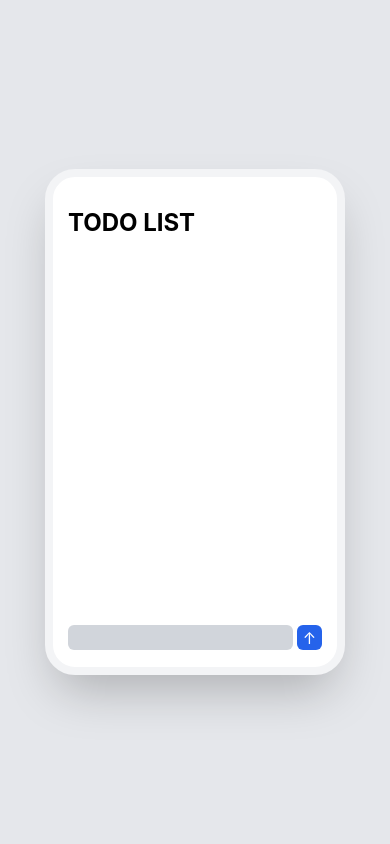
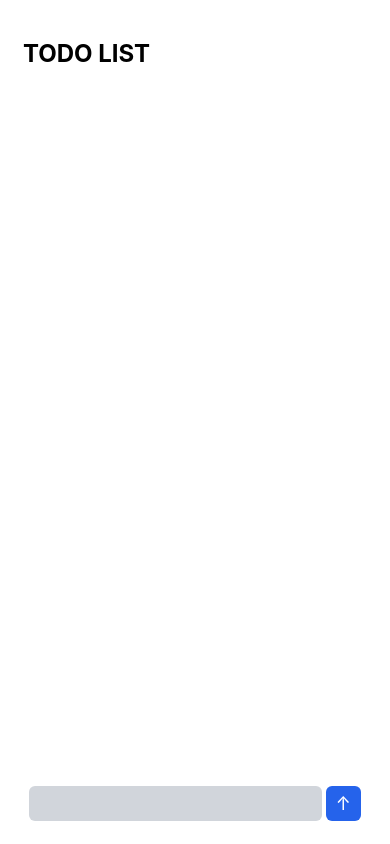
Before and after one commit to nohpaper/one_todo_list, a React (Create React App) app: page / in a window 390 px wide. Built offline with nearby package versions, Linux system fonts and the light colour scheme.

Commit message:
feat: delete 기능 및 모바일 css

```diff
--- a/src/App.js
+++ b/src/App.js
@@ -2,7 +2,7 @@ import OneTodo from "./components/todo";
 
 function App() {
   return (
-    <div className="App w-[100%] h-[100vh] flex items-center justify-center bg-gray-200">
+    <div className="App w-[100%] h-[100vh] flex items-center justify-center bg-gray-200 max-md:h-[100svh] max-md:items-start">
       <OneTodo/>
     </div>
   );
--- a/src/components/todo.js
+++ b/src/components/todo.js
@@ -3,18 +3,19 @@ import {useState} from "react";
 export default function OneTodo(){
     const [inputContent, setInputContent] = useState("");
     const [data, setData] = useState([]);
+    const dataSend = () => {
+      if(inputContent !== ""){
+        setData((prev)=>[...prev, {content:inputContent, isDone:false, isDelete:false}]);
+        setInputContent("");
+      }
+    }
 
-    /** TODO::
-     *      1. enter 입력 시 input value send
-     *      2. input focus css
-     *      3. delete 기능
-     * */
     return (
-        <div className="wrap w-[300px] h-[60vh] border-8 border-gray-100 rounded-[30px] bg-white shadow-2xl">
+        <div className="wrap w-[300px] h-[60vh] relative border-8 border-gray-100 rounded-[30px] bg-white shadow-2xl max-md:w-[100%] max-md:h-[100svh] max-md:rounded-[0] max-md:border-white">
             <h4 className="pt-[30px] pl-[15px] text-2xl font-bold">TODO LIST</h4>
             <div className="min-h-[calc(60vh-135px)] pt-[20px] box-border">
                 {data.map(function(data, index){
-                    return <div key={index} className="w-[100%] flex justify-between relative px-[10px] mt-[5px] box-border">
+                    return !data.isDelete ? <div key={index} className="w-[100%] flex justify-between relative px-[10px] mt-[5px] box-border">
                         <div>
                             <input type="checkbox" id={index} checked={data.isDone}
                              className="absolute top-0 left-0 opacity-0"
@@ -36,20 +37,25 @@ export default function OneTodo(){
                         <button type="button" className="
                           w-[25px] h-[25px] text-red-600 text-[13px] border-[1px] border-white rounded-md bg-white
                           hover:shadow-md hover:border-gray-100
-                        ">X</button>
-                    </div>
+                        "
+                        onClick={()=>{
+                            setData((prev)=>{
+                                return prev.map((task, idx)=>
+                                  idx === index ? {...task, isDelete: !task.isDelete} : task
+                                )
+                            });
+                        }}
+                        >X</button>
+                    </div> : null
                 })}
             </div>
-            <div className="flex items-center justify-center gap-1 pt-[15px] overflow-hidden">
-                <input type="text" className="w-[225px] h-[25px] rounded-md bg-gray-300" value={inputContent} onChange={(e)=>{
+            <div className="flex items-center justify-center gap-1 pt-[15px] overflow-hidden box-border max-md:w-[100%] max-md:absolute max-md:bottom-0 max-md:py-[15px]">
+                <input type="text" className="w-[225px] h-[25px] pl-[8px] rounded-md box-border bg-gray-300 focus:outline-none max-md:w-[75vw] max-md:h-[35px]" value={inputContent} onChange={(e)=>{
                     setInputContent(e.target.value);
-                }}/>
-                <button type="button" className="w-[25px] h-[25px] text-white rounded-md bg-blue-600" onClick={()=>{
-                    if(inputContent !== ""){
-                        setData((prev)=>[...prev, {content:inputContent, isDone:false, isDelete:false}]);
-                        setInputContent("");
-                    }
-                }}>↑</button>
+                }}
+                 onKeyDown={(e)=>{ e.key === "Enter" && dataSend() }}
+                />
+                <button type="button" className="w-[25px] h-[25px] text-white rounded-md bg-blue-600 max-md:w-[35px] max-md:h-[35px] max-md:text-[18px]" onClick={()=>dataSend()}>↑</button>
             </div>
         </div>
     )
```
